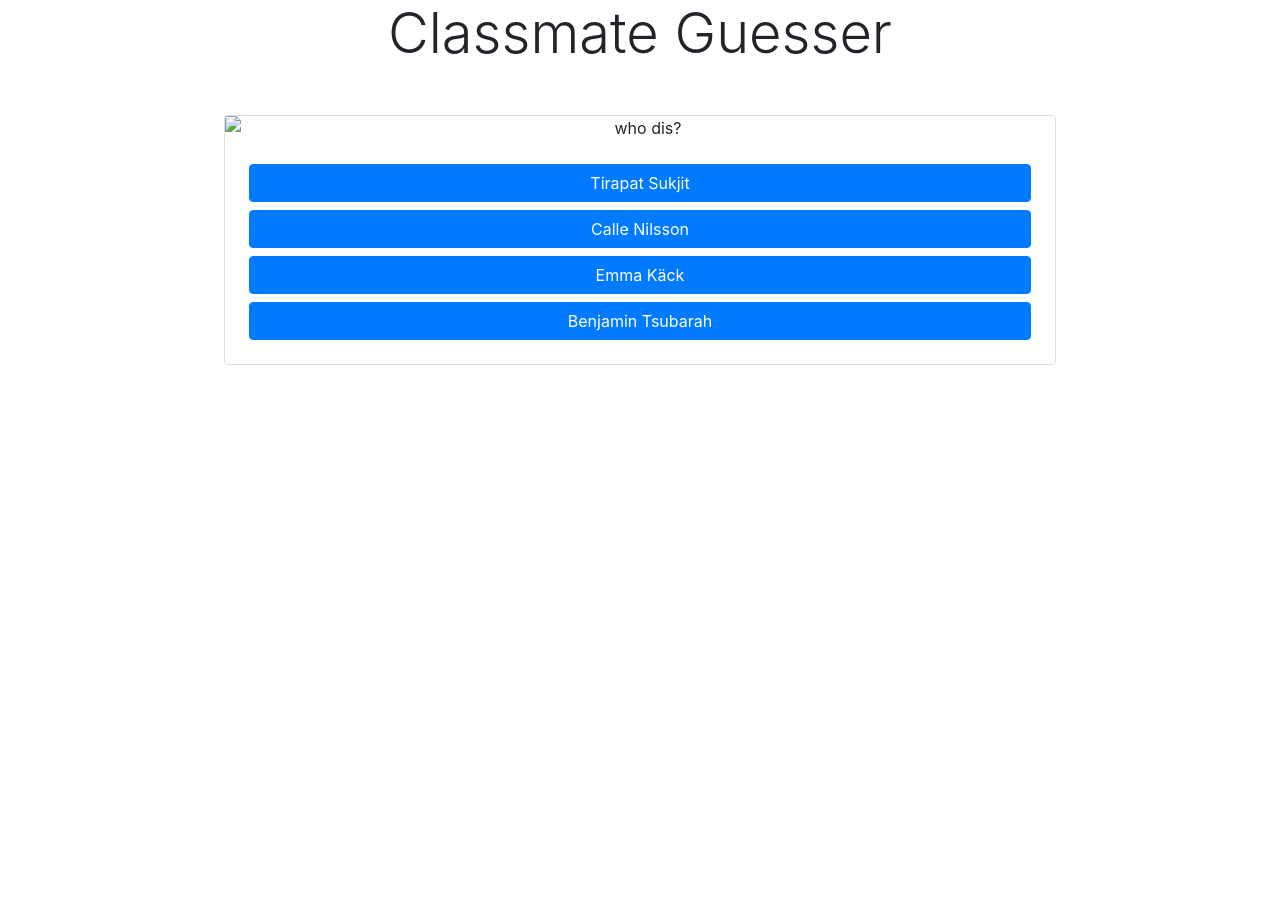
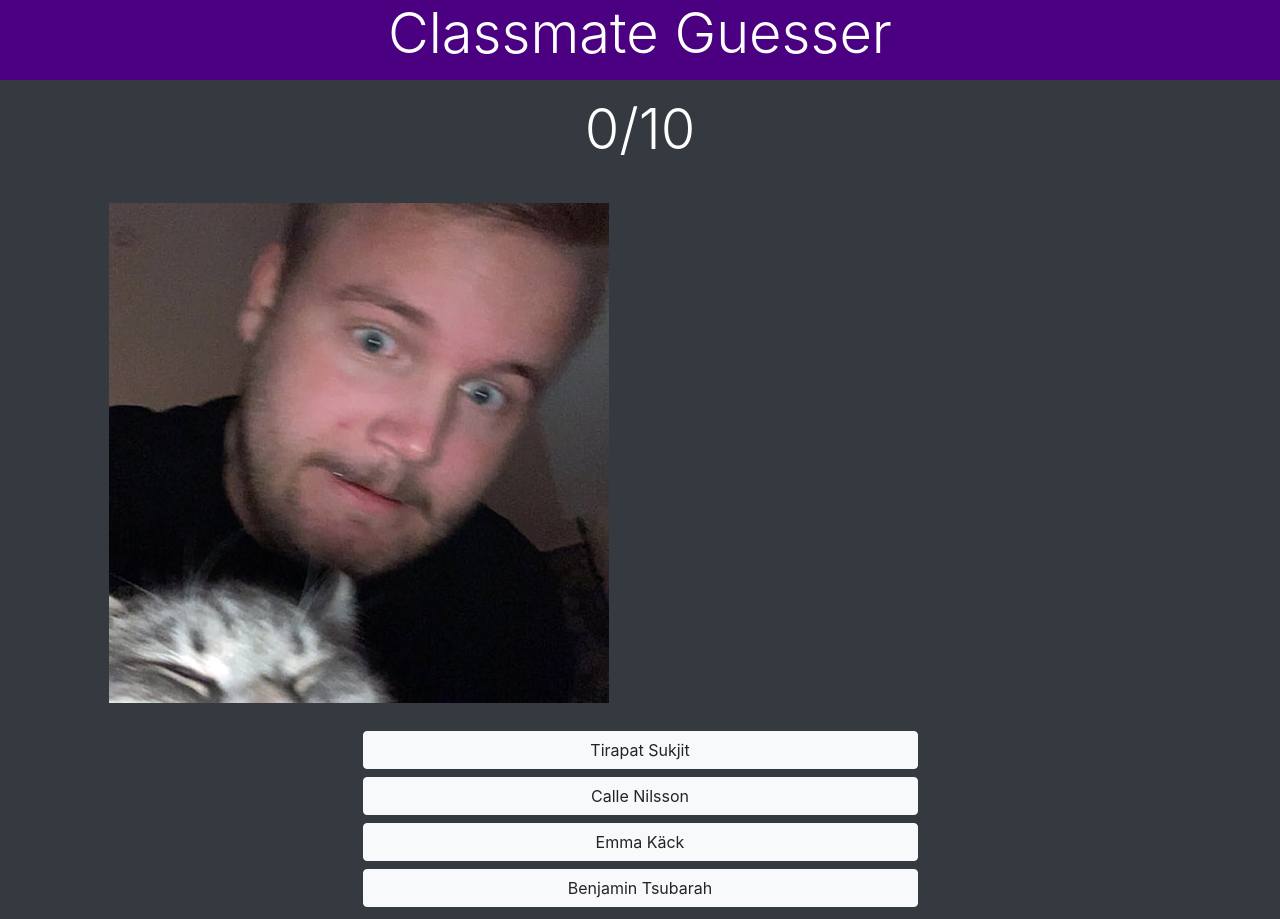
Before and after one commit to juliajespersdotter/classmate-guesser, a plain HTML site: page index.html in a window 1280 px wide. Before the commit the page ends 800 px from the top, so only its background shows below. Drawn offline with nearby package versions, Linux system fonts and the light colour scheme.

Commit message:
Made a showResults() function to show how many guesses were correct and incorrect.

```diff
--- a/index.html
+++ b/index.html
@@ -10,22 +10,26 @@
 
     <link rel="stylesheet" href="style.css">
 </head>
-<body>
-</main>
+<body class="bg-dark text-white">
+<main>
 <header>
+    <div class="container">
+        <h1 class="text-center text-white mb-5 display-4">Classmate Guesser</h1>
+    </div>
 
 </header>
     <div class="container d-flex flex-column justify-content-center align-items-center">
-        <h1 class="text-center mb-5 display-4">Classmate Guesser</h1>
 
-        <div class="card text-black text-center w-75">
-            <img src="" alt="who dis?" class="card-img-top" id="classmate">
-            <!-- <div class="card-header bg-white text-black text-center w-100">Guess my name!</div> -->
-            <div id="alternatives" class="card-body d-flex flex-wrap justify-content-center align-items-center">
+        <div class="counter display-4 m-3">0/10</div>
 
+        <div id="quiz" class="w-100">
+        <img id="classmate" src="" alt="classmate image" class="img-fluid m-4" >
 
-            </div>
+        <div id="button-wrapper" class="d-flex flex-wrap w-100 justify-content-center align-items-center" role="group">
+
         </div>
+
+        <h3 class="result text-center w-100"></h3>
     </div>
     <main>
 
--- a/script.js
+++ b/script.js
@@ -190,24 +190,27 @@ const missing_students = [
 ];
 
 const classmateImgEl = document.querySelector('#classmate');
-const classmateNameEl = document.querySelector('#alternatives');
-const cardEl = document.querySelector('.card');
+const classmateNameEl = document.querySelector('#button-wrapper');
+const quizEl = document.querySelector('#quiz');
+let resultEl = document.querySelector('.result');
+let counterEl = document.querySelector('.counter');
 
 
 // arrays to save answers
-correct = [];
-incorrect = [];
+const correct = [];
+const incorrect = [];
 
 //counter
-guess = 0;
+let guess = 0;
+let correctGuesses = 0;
 
 // function to shuffle arrays
-const shuffleArray = (students) => {
-	for(let i = students.length - 1; i > 0; i--){
+const shuffleArray = (array) => {
+	for(let i = array.length - 1; i > 0; i--){
 		const j = Math.floor(Math.random() * (i + 1))
-		const temp = students[i]
-		students[i] = students[j]
-		students[j] = temp
+		const temp = array[i]
+		array[i] = array[j]
+		array[j] = temp
   }
 }
 
@@ -218,62 +221,81 @@ const getClassmate = () => {
     shuffleArray(students);
     console.log(students);
 
-    const classmate = students[0];
-    const classmateImg = classmate.image;
-    classmateImgEl.innerHTML = `<img src="${classmateImg}" alt="" class="card-img-top" id="classmate">`;
-
 	// get 4 random classmates
     const randomClassmates = students.slice(0, 4);
 
-	// get correct answer in smaller array
-	const correctAnswer = randomClassmates[0];
+	// get correct student name and img in smaller array
+	const correctStudent = randomClassmates[0];
+	classmateImgEl.src = correctStudent.image;
+	const correctName = correctStudent.name;
 
 	// shuffle first four objects
     shuffleArray(randomClassmates);
+    console.log(randomClassmates);
 
-    /*
-    const names = students.filter(student => {
-        students[0];
-        students[1];
-        students[2];
-        students[3];
-    })
-    */
-
-    console.log(randomClassmates);
 	classmateNameEl.innerHTML = "";
 
-    randomClassmates.forEach(classmate => {
-		if(classmate == correctAnswer){
-			console.log("This is the right answer!", correctAnswer);
+	const randomNames = randomClassmates.map(classmate => classmate.name);
 
-			classmateNameEl.innerHTML += `<button id="correctAnswer" data-classmate="${classmate.name}" class="btn btn-primary w-100 m-1">${classmate.name}</button>`;
+    randomNames.forEach(classmate => {
+		if(classmate == correctName){
+			console.log("This is the right answer!", correctName);
+
+			classmateNameEl.innerHTML += `<button id="correctAnswer" class="btn btn-light w-50 m-1">${classmate}</button>`;
 		} else {
-			classmateNameEl.innerHTML += `<button id="wrongAnswer" class="btn btn-primary w-100 m-1">${classmate.name}</button>`;
+			classmateNameEl.innerHTML += `<button id="wrongAnswer" class="btn btn-light w-50 m-1">${classmate}</button>`;
 		}
     })
 }
 
 getClassmate();
 
-cardEl.addEventListener('click', e =>{
+const showResults = () => {
+	// buttonEl.preventDefault();
+	quizEl.innerHTML = "";
+	quizEl.innerHTML += `<h3 class="m-2">Your correct guesses were:</h3>`;
+
+	counterEl.innerText = `${correct.length}/10 was correct!`;
+
+	correct.forEach(correctGuess => {
+		quizEl.innerHTML += `<div class="btn btn-success m-1">${correctGuess}</div>`;
+	})
+
+	quizEl.innerHTML += `<h3 class="m-2">Your incorrect guesses were:</h3>`;
+
+	incorrect.forEach(incorrectGuess => {
+		quizEl.innerHTML += `<div class="btn btn-danger m-1">${incorrectGuess}</div>`;
+	})
+
+}
+
+quizEl.addEventListener('click', e =>{
 	if(e.target.tagName === 'BUTTON'){
-		console.log(e.target);
+		// console.log(e.target);
 
 		guess++;
+		counterEl.innerText = `${guess}/10`;
+		console.log(`You have made ${guess} guesses`);
 
 		if(e.target.id === 'correctAnswer'){
-			console.log("Correct answer");
+			// console.log("Correct answer");
+			correctGuesses++;
 
+			resultEl.innerText = "Correct! 👍";
+			console.log(`You have made ${correctGuesses} correct guesses`);
 			correct.push(e.target.innerText);
 
 			console.log(correct);
 		} else{
-			console.log("Incorrect answer");
+			resultEl.innerText = "Incorrect 👎";
 			incorrect.push(e.target.innerText);
 			console.log(incorrect);
 		}
 
-		getClassmate();
+		if(guess === 10){
+			showResults();
+		} else{
+			getClassmate();
+		}
 	}
 });
--- a/style.css
+++ b/style.css
@@ -1,3 +1,8 @@
-.card{
+header{
+    background-color:indigo;
+    height: 5rem;
+}
+
+.quiz{
     width: 15rem;
 }
```
